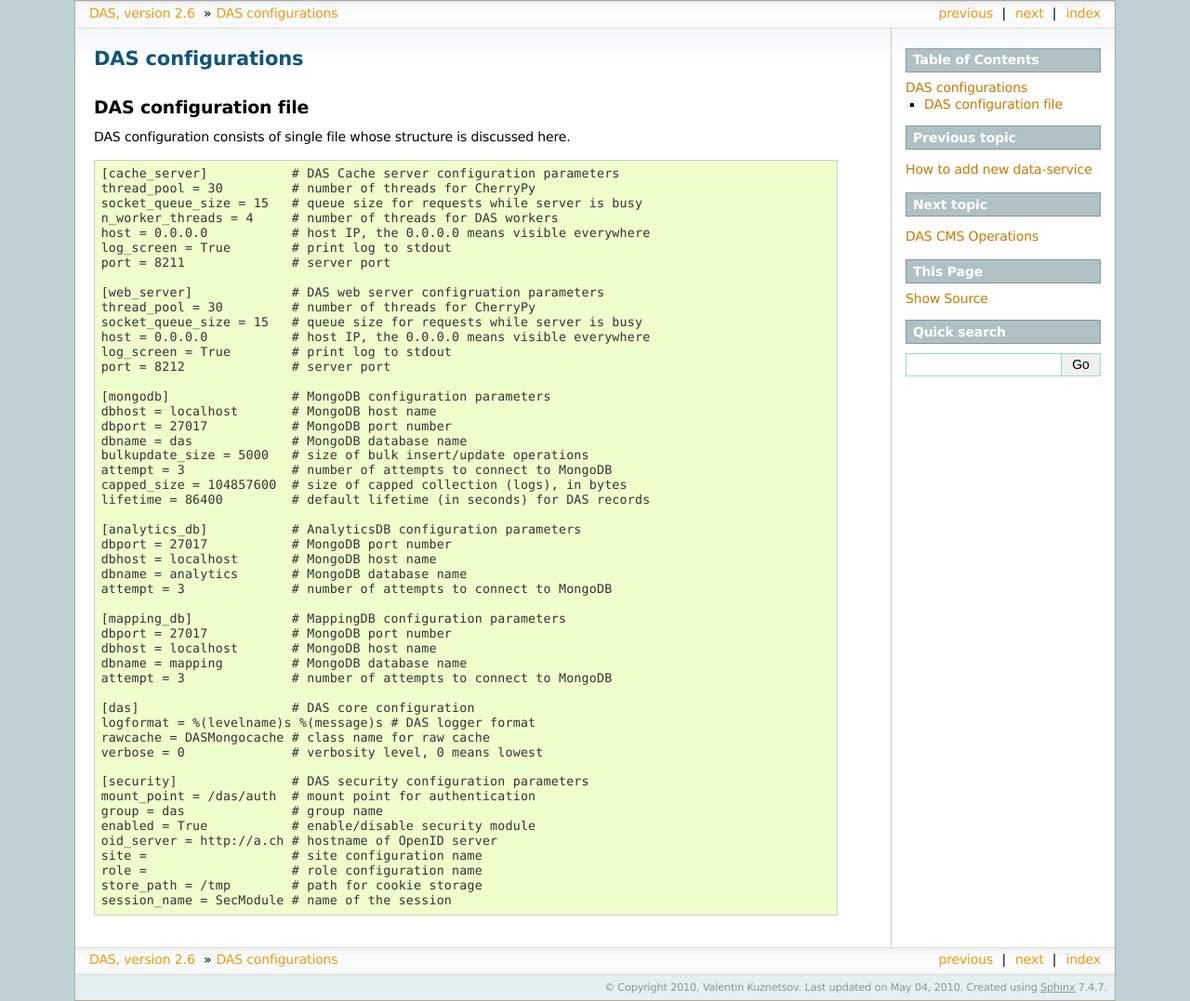
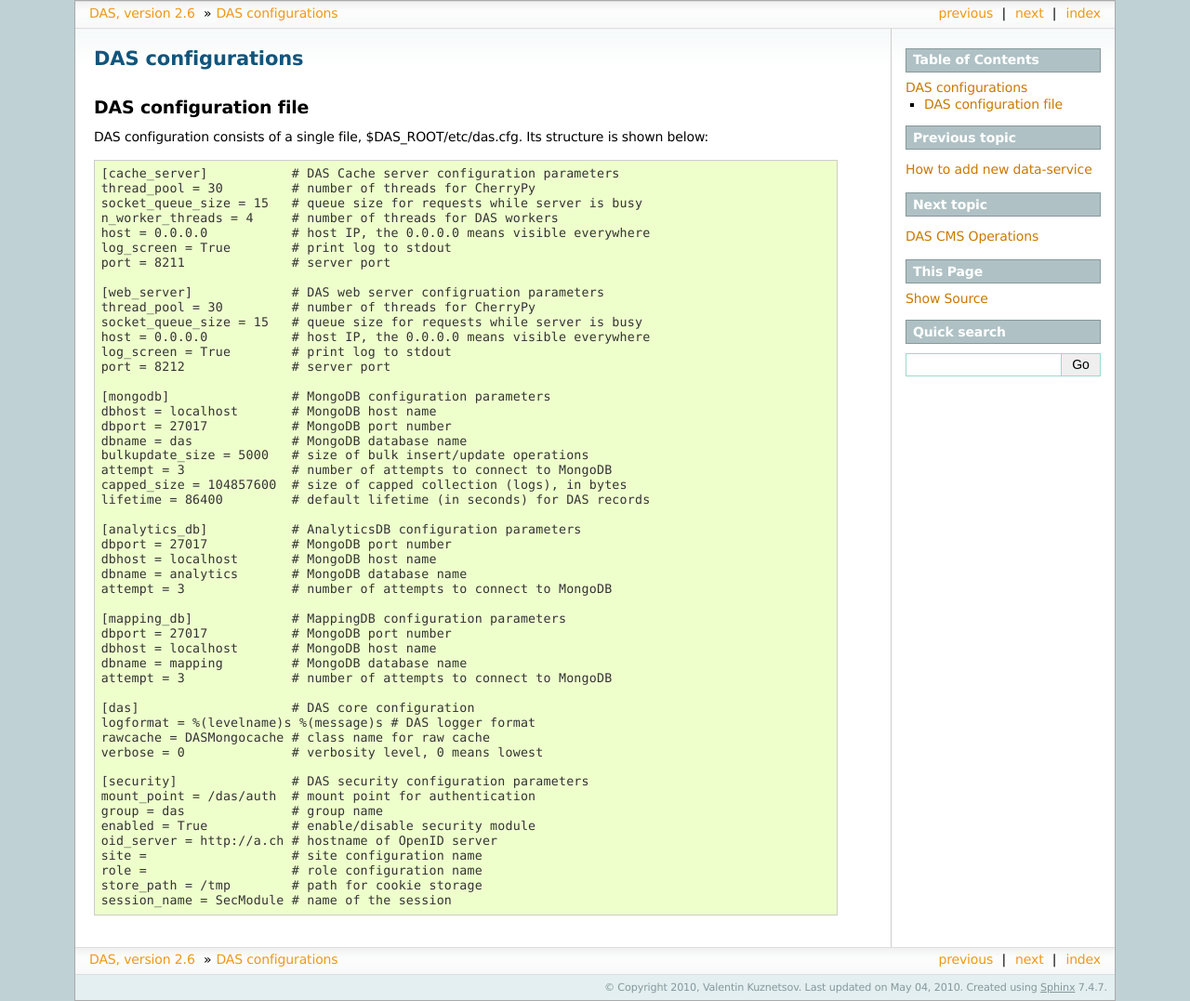
Before and after one commit to dmwm/DAS, a Sphinx documentation site: the page built from doc/sphinx/das_config.rst, in a window 1280 px wide. Shown: the whole page at 93% size. Built offline with Sphinx 7.4.7, drawn with Linux system fonts in a browser that asks for light colours; the version number is read from the project's files by our own code.

Commit message:
Added reference to das_config
git-svn-id: svn+ssh://svn.cern.ch/reps/CMSDMWM/DAS/trunk@1165 4525493e-7705-40b1-a816-d608a930855b

```diff
--- a/doc/sphinx/das_config.rst
+++ b/doc/sphinx/das_config.rst
@@ -7,7 +7,8 @@ DAS configurations
 DAS configuration file
 ----------------------
 
-DAS configuration consists of single file whose structure is discussed here.
+DAS configuration consists of a single file, $DAS_ROOT/etc/das.cfg. Its structure is
+shown below:
 
 .. doctest::
 
--- a/doc/sphinx/das_operations.rst
+++ b/doc/sphinx/das_operations.rst
@@ -12,8 +12,10 @@ DAS comes with 2 services
 - DAS cache server
 - DAS web server
 
-All of them can either reside on a single node or can run on dedicated machines.
-Please refer to :ref:`DAS CMS operations <cms_operations>` section for deployment instructions.
+Both can either reside on a single node or can run on dedicated machines.
+Please refer to :ref:`DAS CMS operations <cms_operations>` section for deployment instructions
+and :ref:`DAS configuration <das_config>` section for description of configuration
+parameters.
 
 By CMS conventions DAS uses the following ports
 
```
